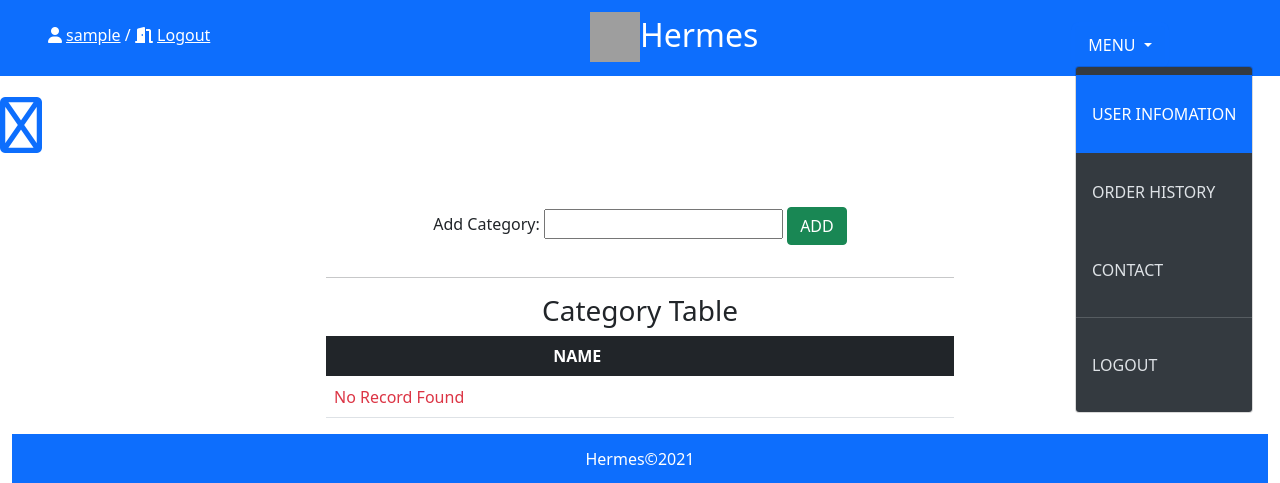
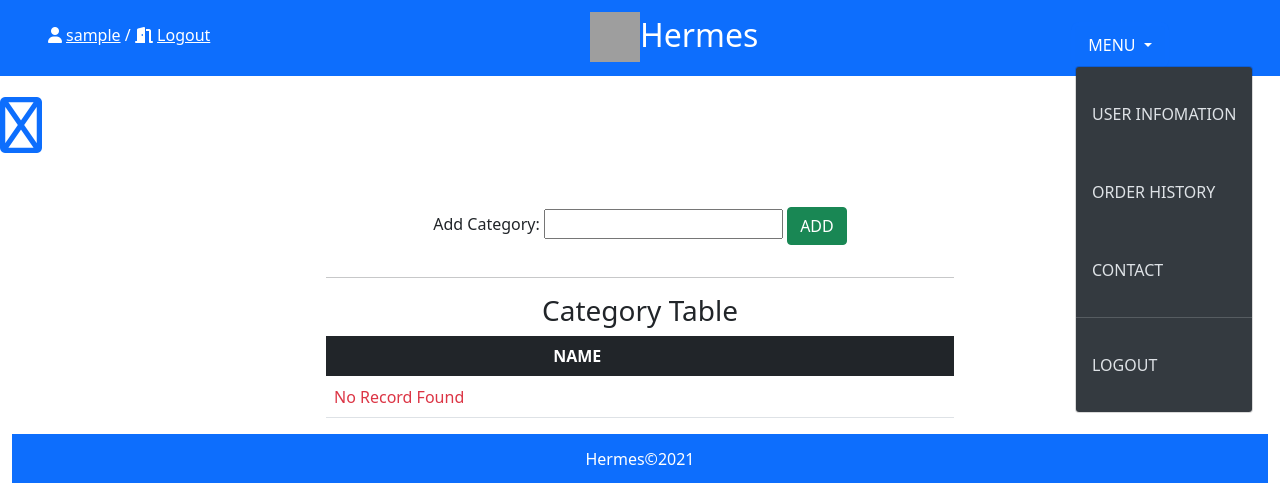
Before and after one commit to Masahiro62/Hermes, a PHP site: page /categories.php in a window 1280 px wide, after a click on "MENU". Shown: the top 483 px of the page. Run offline with PHP 8.4, Linux system fonts and the light colour scheme; the visitor is signed in with stand-in values (Sample User, id 1); data that the repository does not hold is empty; some libraries are stand-ins or nearby versions; grey boxes are pictures that could not be loaded.

Commit message:
fixed menue bar

```diff
--- a/header.php
+++ b/header.php
@@ -34,8 +34,8 @@
                   MENU
                   </button>
                   <ul class="dropdown-menu dropdown-menu-dark" aria-labelledby="dropdownMenuButton">
-                    <li><a class="dropdown-item active" href="profile.php">USER INFOMATION</a></li>
-                    <li><a class="dropdown-item" href="order_history.php">ORDER HISTORY</a></li>
+                    <li><a class="dropdown-item " href="profile.php">USER INFOMATION</a></li>
+                    <li><a class="dropdown-item " href="order_history.php">ORDER HISTORY</a></li>
                     <li><a class="dropdown-item" href="contact.php">CONTACT</a></li>
                     <li><hr class="dropdown-divider"></li>
                     <li><a class="dropdown-item" href="logout.php">LOGOUT</a></li>
```
